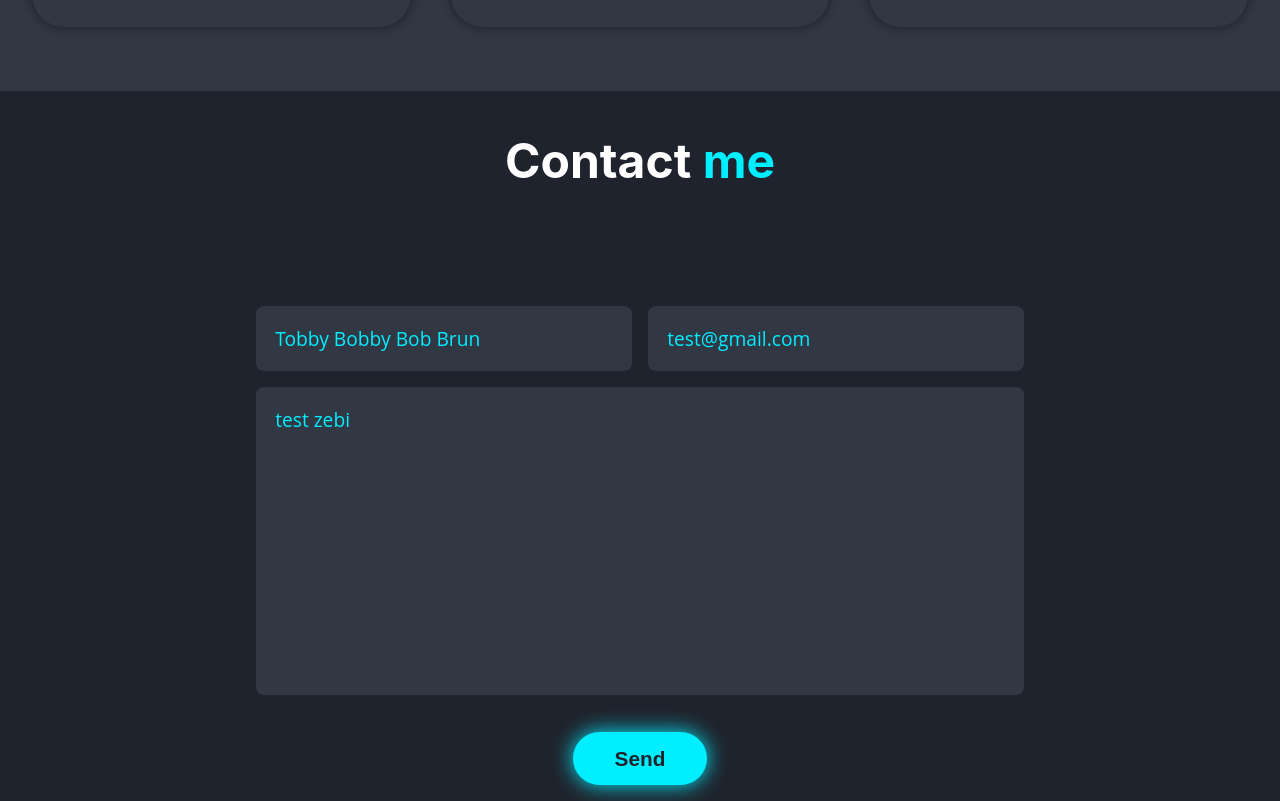
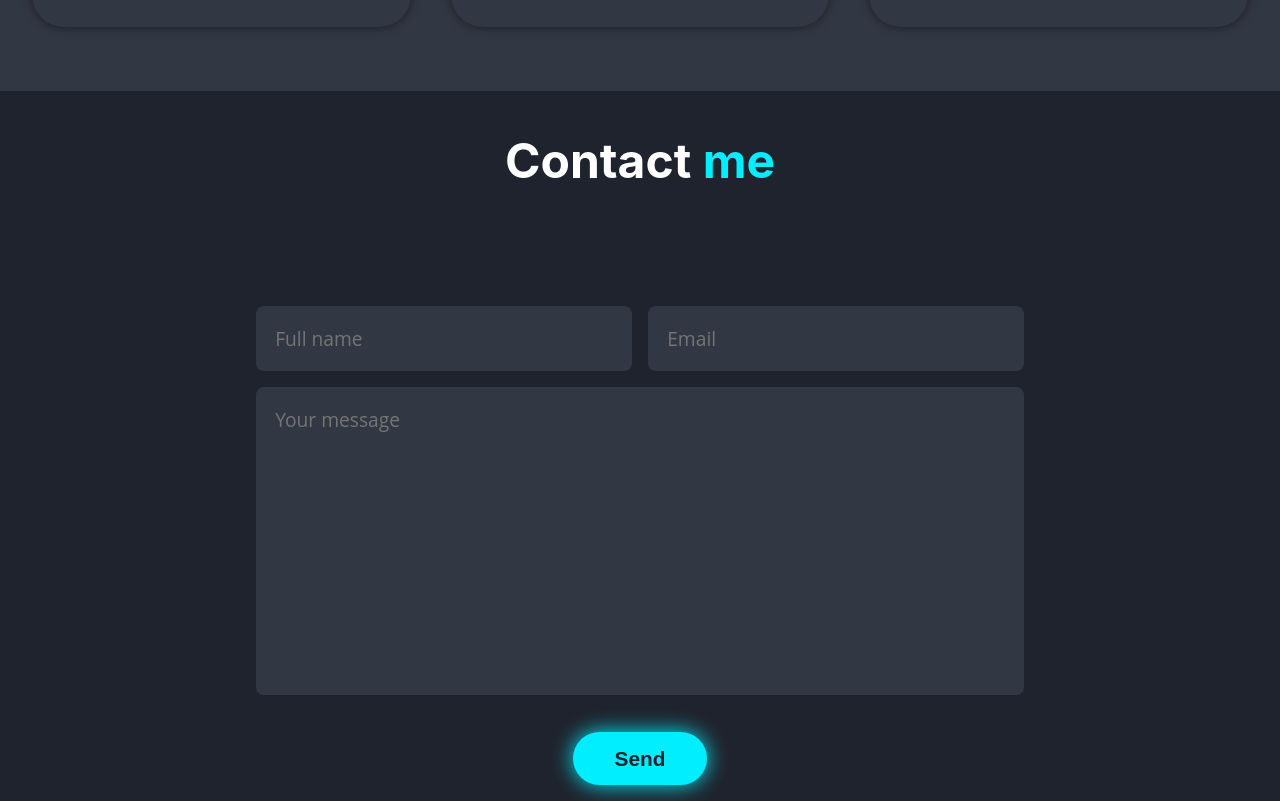
Before and after one commit to Alexandre-Vernet/portfolio, a React (Create React App) app: page / in a window 1280 px wide. Shown: the part 2565-3366 px from the top of the page. Built offline with nearby package versions, Linux system fonts and the light colour scheme.

Commit message:
fix(contact): Remove test values

```diff
--- a/src/components/Contact/Contact.js
+++ b/src/components/Contact/Contact.js
@@ -7,9 +7,9 @@ import emailjs from "@emailjs/browser";
 const Contact = () => {
     const { t } = useTranslation('common');
     const [formData, setFormData] = useState({
-        name: 'Tobby Bobby Bob Brun',
-        email: 'test@gmail.com',
-        message: 'test zebi',
+        name: '',
+        email: '',
+        message: '',
     });
 
     const handleInputChange = (event) => {
```
